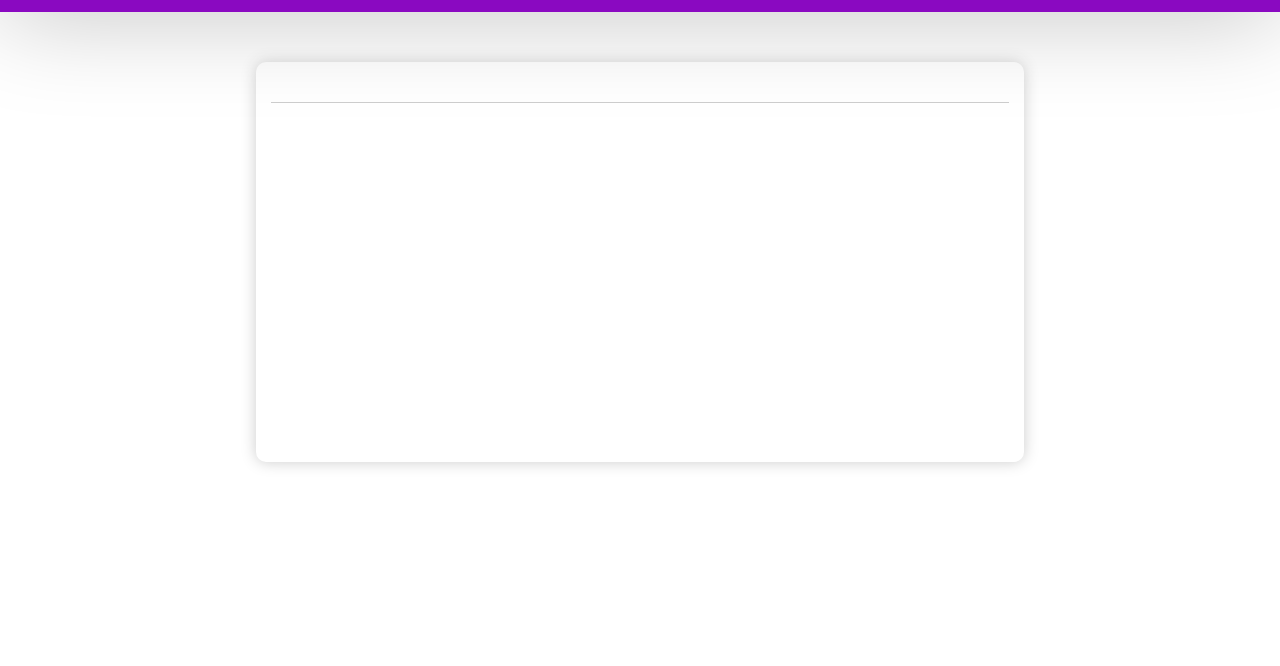
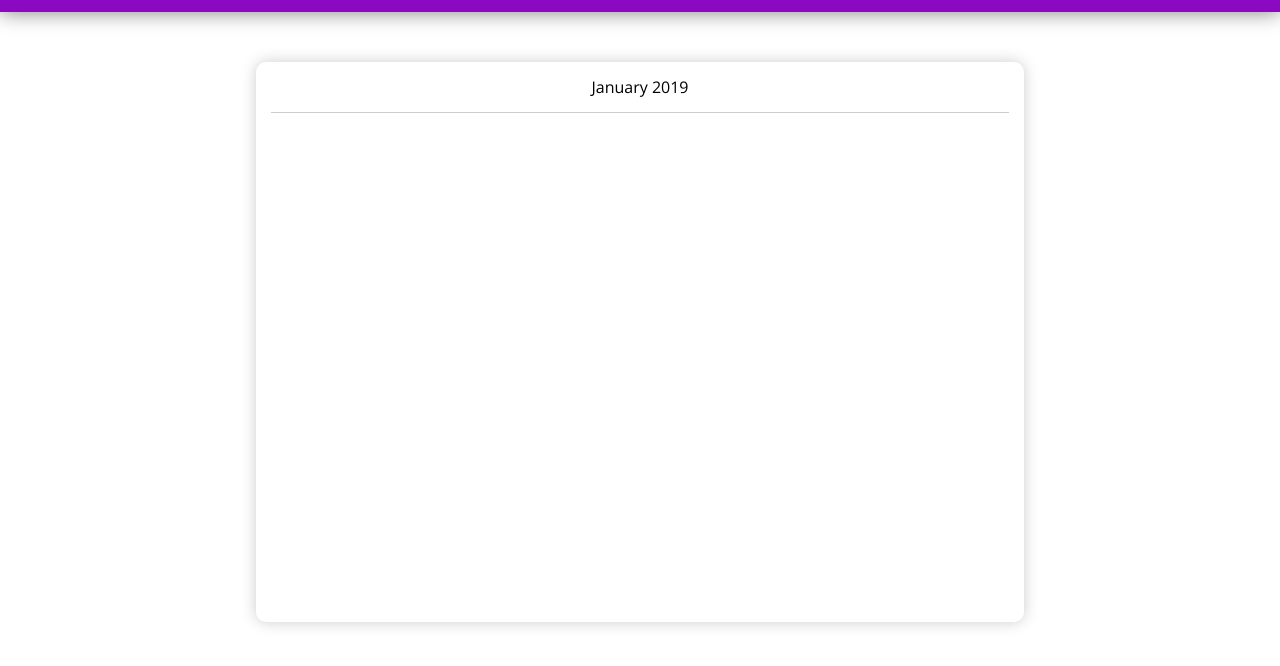
Before and after one commit to rendekwb/expense-tracker, a plain HTML site: page index.html in a window 1280 px wide. Shown: the part 68-734 px from the top of the page. Drawn offline with nearby package versions, Linux system fonts and the light colour scheme; a web font is replaced by a local one.

Commit message:
add script.js and populate month

```diff
--- a/index.html
+++ b/index.html
@@ -4,16 +4,17 @@
         <link href="https://fonts.googleapis.com/css?family=Libre+Barcode+128+Text|Open+Sans" rel="stylesheet">
         <link rel="stylesheet" href="https://use.fontawesome.com/releases/v5.6.3/css/all.css" integrity="sha384-UHRtZLI+pbxtHCWp1t77Bi1L4ZtiqrqD80Kn4Z8NTSRyMA2Fd33n5dQ8lWUE00s/" crossorigin="anonymous">
         <link type="text/css" rel="stylesheet" href="style.css"/>
+        <script src="./script.js" type="text/javascript"></script>
     </head>
     <body></body>
         <div class="header flex">
             <h1>Expense Tracker</h1>
-            <i class="fa fa-question"></i>
+            <i class="fa fa-question pointer"></i>
         </div>
         <div class="container">
             <div class="expense-panel">
-                <div class="expense-panel-header">
-
+                <div class="expense-panel-header flex">
+                    <div id="month-display" class="pointer"></div>
                 </div>
                 <div class="expense-panel-body">
 
--- /dev/null
+++ b/script.js
@@ -0,0 +1,13 @@
+document.addEventListener('DOMContentLoaded', function() {
+
+    const monthNames = ["January", "February", "March", "April", "May", "June",
+        "July", "August", "September", "October", "November", "December"];
+
+    function init() {
+        let date = new Date();
+        let currentMonth = monthNames[date.getMonth()];
+        document.getElementById('month-display').innerHTML = `${currentMonth} ${date.getFullYear()}`;
+    }
+
+    init();
+});
--- a/style.css
+++ b/style.css
@@ -1,3 +1,12 @@
+:root {
+    /* purples */
+    --main-purple: #8A09C1;
+
+    /* greys */
+    --light-grey: #cccccc;
+    --medium-grey: #808080;
+}
+
 html, body {
     box-sizing: border-box;
     font-family: 'Open Sans', sans-serif;
@@ -11,18 +20,19 @@ html, body {
 }
 
 .expense-panel {
-    height: 50vh;
+    height: 70vh;
     width: 100%;
     border-radius: 10px;
-    box-shadow: 0 0 15px #cccccc;
+    box-shadow: 0 0 15px var(--light-grey);
 }
 
 .expense-panel-header {
+    justify-content: center;
     margin: 0 auto;
     width: 96%;
-    height: 40px;
+    height: 50px;
     align-items: center;
-    border-bottom: 0.5px solid #cccccc;
+    border-bottom: 0.5px solid var(--light-grey);
 }
 
 .header {
@@ -32,9 +42,9 @@ html, body {
     font-size: 16pt;
     height: 10vh;
     width: 100%;
-    background-color: #8A09C1;
+    background-color: var(--main-purple);
     color: white;
-    box-shadow: 0 0 100px #bebebe;
+    box-shadow: 0 0 20px var(--medium-grey);
     margin-bottom: 50px;
 }
 
@@ -45,3 +55,7 @@ html, body {
 .flex {
     display: flex;
 }
+
+.pointer {
+    cursor: pointer;
+}
```
